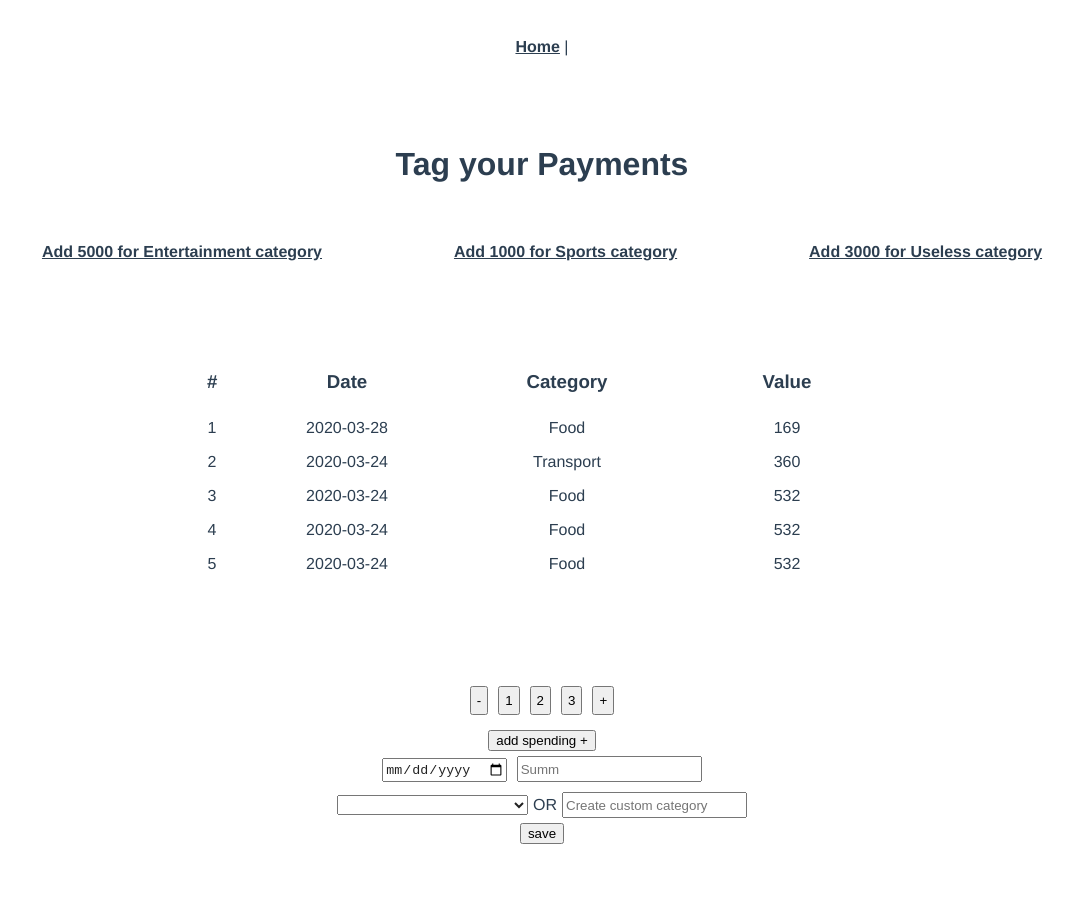
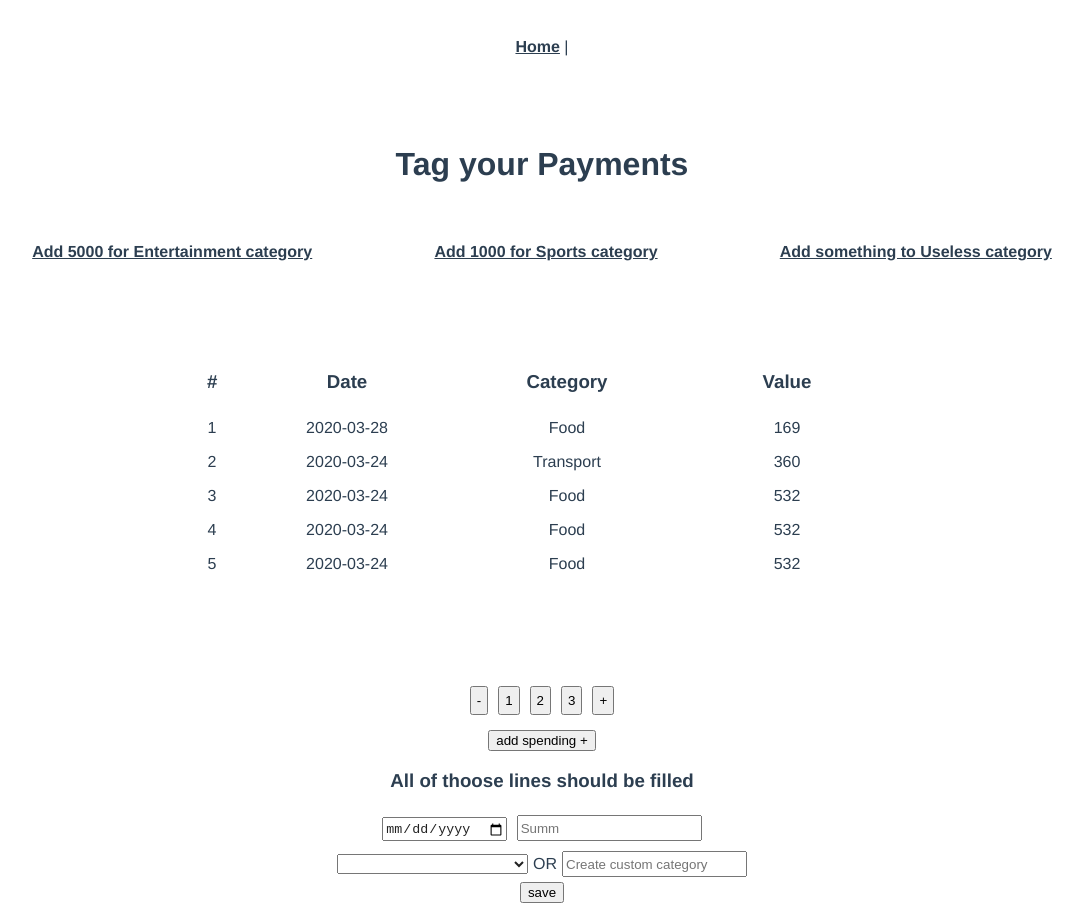
Before and after one commit to SergioWaters/vue_project, a Vue app: page / in a window 1280 px wide. Shown: the whole page, without its empty margins (98-1181 px from the left). Before the commit the page ends 854 px from the top, so only its background shows below. Built offline with nearby package versions, Linux system fonts and the light colour scheme.

Commit message:
back to home added

```diff
--- a/src/components/ExpenceAdd.vue
+++ b/src/components/ExpenceAdd.vue
@@ -79,8 +79,15 @@ export default {
       this.customCategory = this.$route.query.category;
     else this.category = this.getCategoryArr[0];
     if (this.$route.query.value) this.value = +this.$route.query.value;
+    else this.alertVisible = true;
+
+    if (this.$route.query.category && this.$route.query.value) {
+      this.addExpence();
+      this.$router.push({
+        name: "home",
+      });
+    }
   },
-  // },
 };
 </script>
 
--- a/src/router/index.js
+++ b/src/router/index.js
@@ -1,4 +1,3 @@
-import addExpence from '@/store/modules/expences'
 import Vue from 'vue'
 import VueRouter from 'vue-router'
 import HomeView from '../views/HomeView.vue'
@@ -22,7 +21,7 @@ const routes = [
   },
   {
     path: '/addExpence',
-    name: addExpence,
+    name: 'addExpence',
     component: ExpenceAdd,
   }
 ]
--- a/src/views/HomeView.vue
+++ b/src/views/HomeView.vue
@@ -21,10 +21,10 @@
       <router-link
         :to="{
           path: '/addExpence/',
-          query: { value: 3000, category: 'Useless' },
+          query: { category: 'Useless' },
         }"
       >
-        Add 3000 for Useless category
+        Add something to Useless category
       </router-link>
     </div>
 
```
